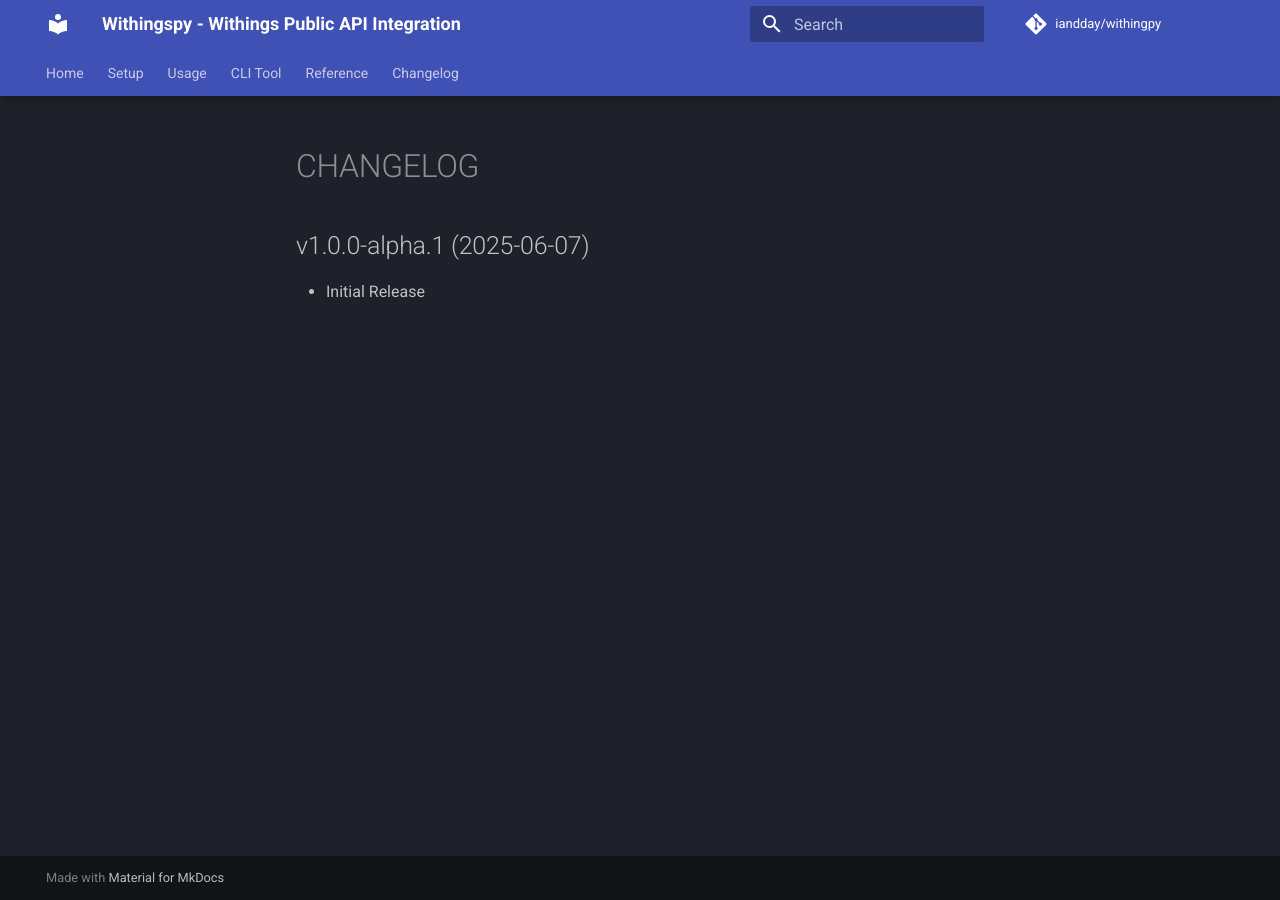
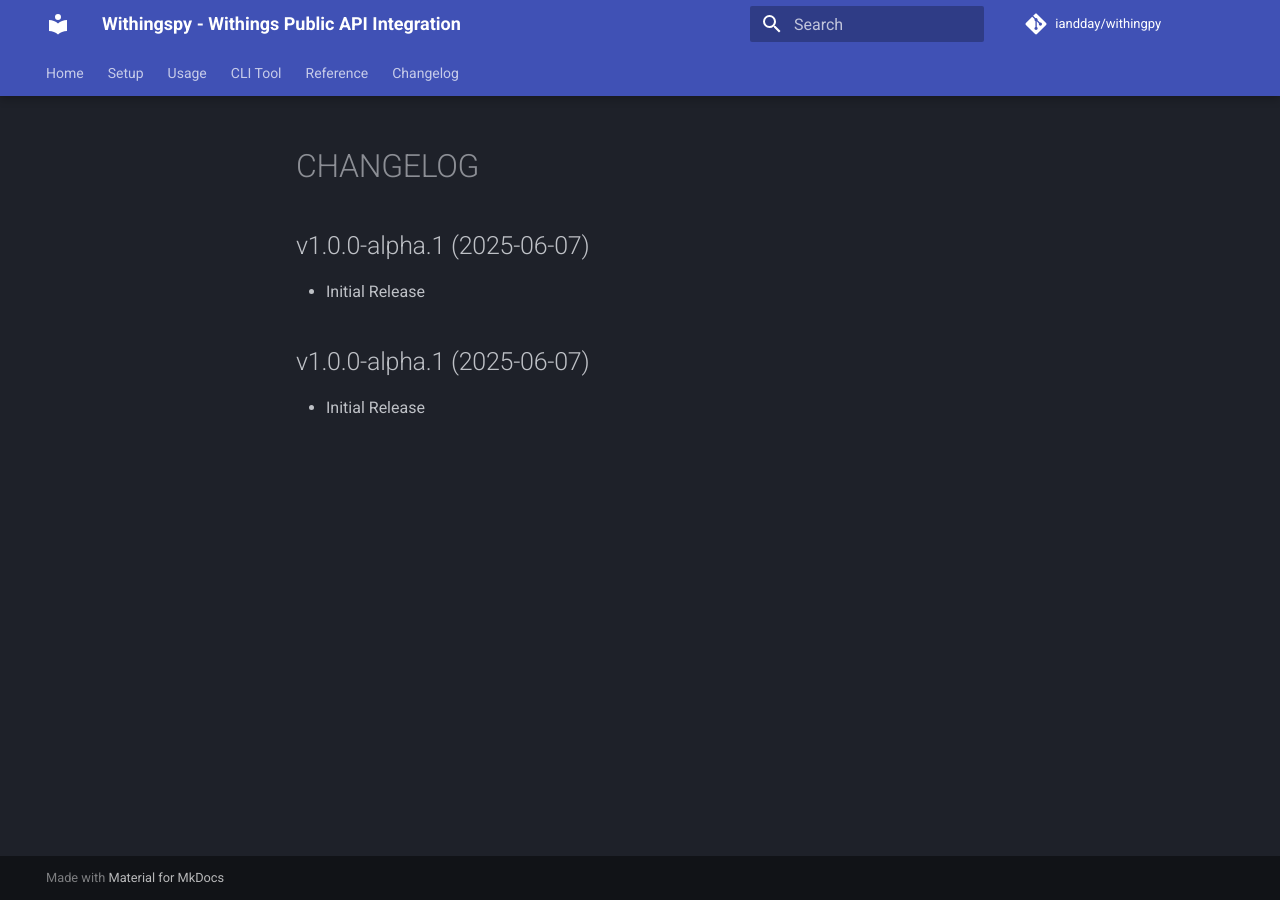
Before and after one commit to iandday/withingpy, an MkDocs documentation site: the page built from docs/CHANGELOG.md, in a window 1280 px wide. Built offline with MkDocs 1.6.1 and Material for MkDocs 9.7.7, drawn with Linux system fonts in a browser that asks for light colours; comment, search, counter and statistics services are not loaded.

Commit message:
1.0.0-alpha.1
Automatically generated by python-semantic-release

```diff
--- a/docs/CHANGELOG.md
+++ b/docs/CHANGELOG.md
@@ -5,3 +5,7 @@
 ## v1.0.0-alpha.1 (2025-06-07)
 
 - Initial Release
+
+## v1.0.0-alpha.1 (2025-06-07)
+
+- Initial Release
```
